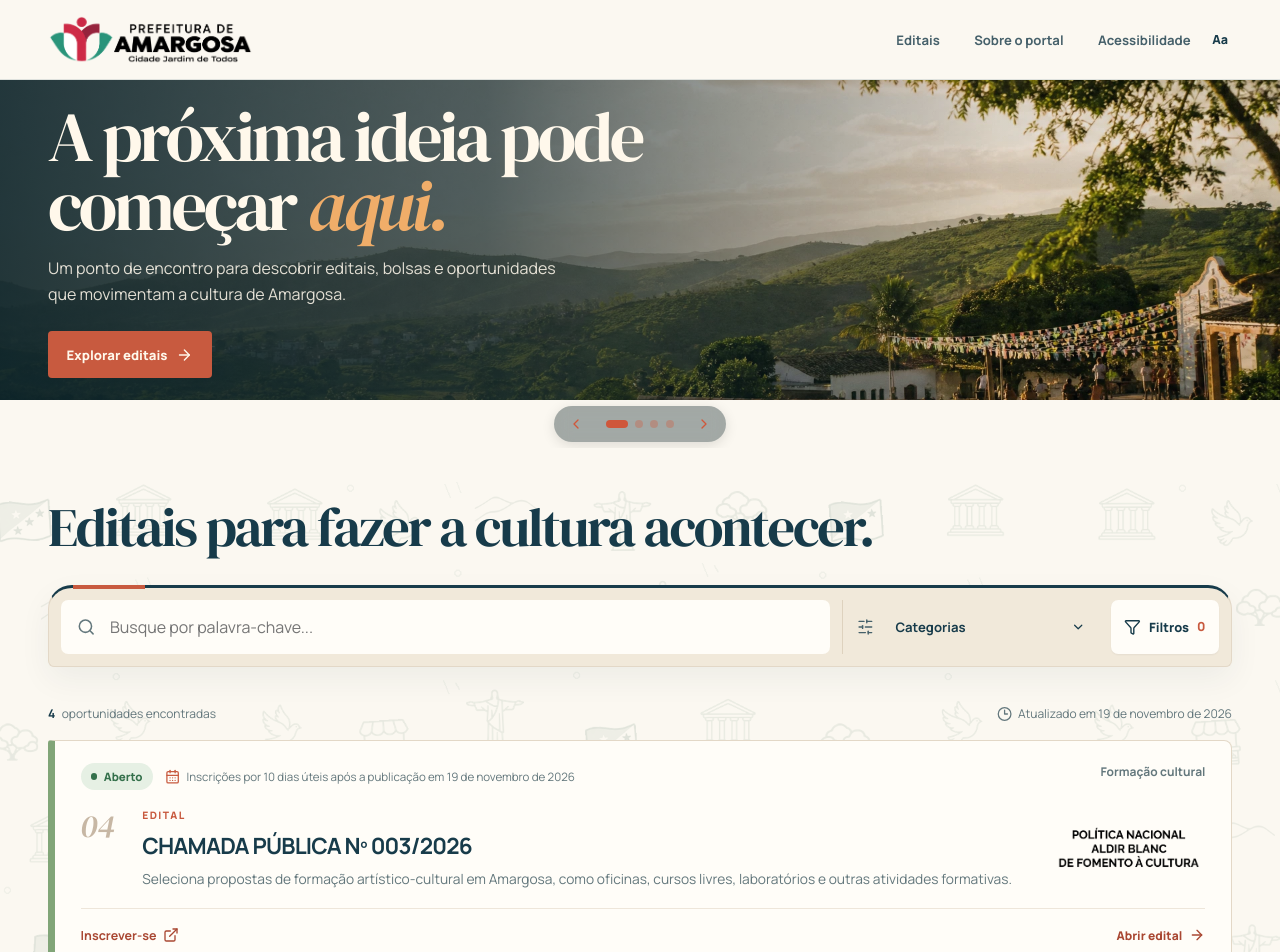
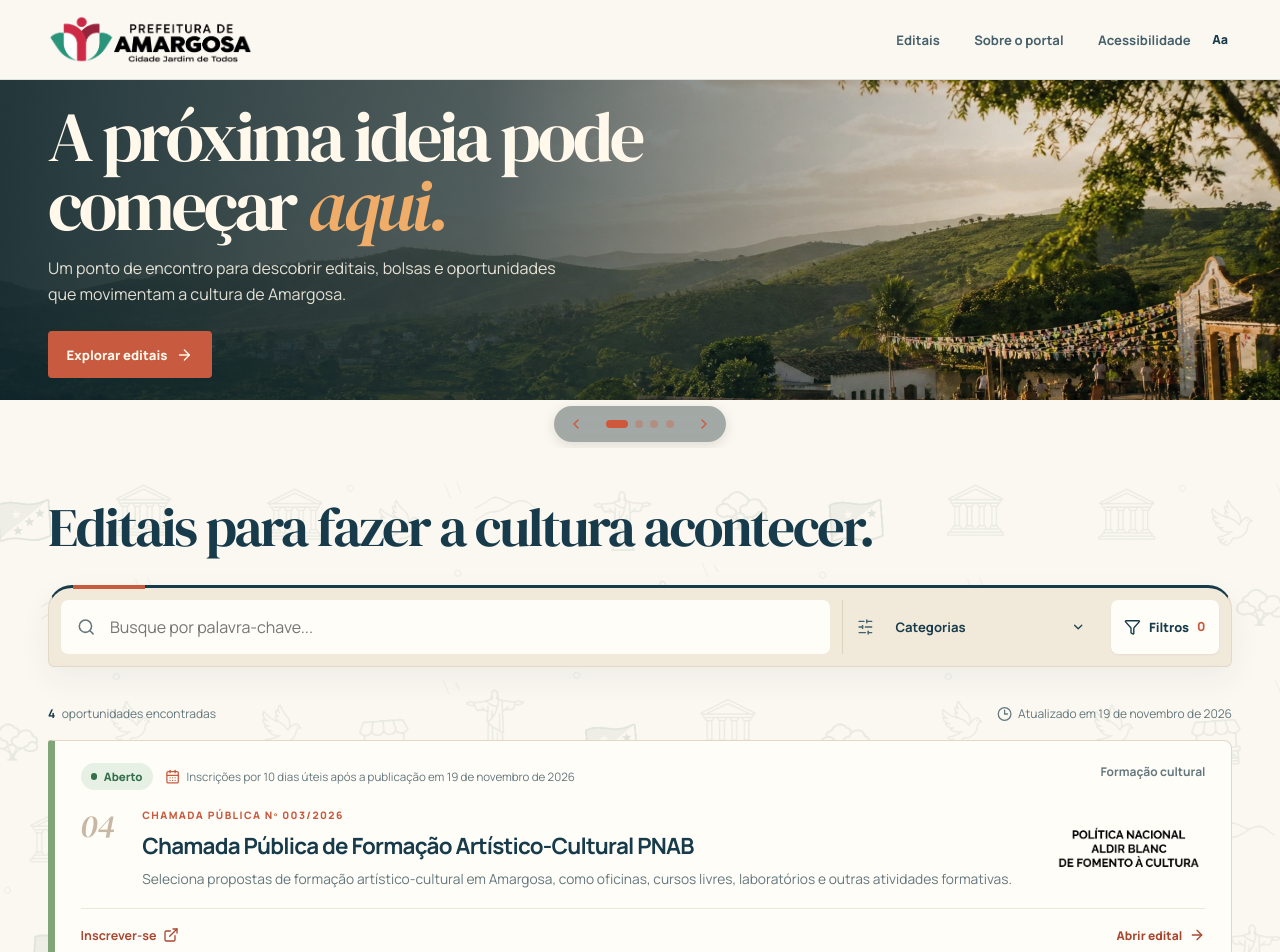
Before and after one commit to GustavoDevGTI/Editais-Culturais, a React (Vite) app: page / in a window 1280 px wide. Shown: the top 952 px of the page. Built offline with nearby package versions, Linux system fonts and the light colour scheme.

Commit message:
Padroniza título e identificação do edital 003

```diff
--- a/src/data/editais.ts
+++ b/src/data/editais.ts
@@ -3,7 +3,7 @@ import type { Edital } from "../types/edital";
 export const editais: Edital[] = [
   {
     id: "chamada-publica-formacao-artistico-cultural-003-2026",
-    title: "CHAMADA PÚBLICA Nº 003/2026",
+    title: "Chamada Pública de Formação Artístico-Cultural PNAB",
     summary: "Seleciona propostas de formação artístico-cultural em Amargosa, como oficinas, cursos livres, laboratórios e outras atividades formativas.",
     category: "Formação cultural",
     status: "Aberto",
@@ -11,7 +11,7 @@ export const editais: Edital[] = [
     publishedDate: "2026-11-19",
     updatedDate: "2026-11-19",
     publishedAt: "Publicado em 19 de novembro de 2026",
-    label: "Edital",
+    label: "Chamada pública nº 003/2026",
     audience: "Agentes culturais e grupos ou coletivos culturais cadastrados em Amargosa.",
     featured: true,
     pdfFile: "documents/chamada-publica-formacao-artistico-cultural-003-2026-edital.pdf",
```
